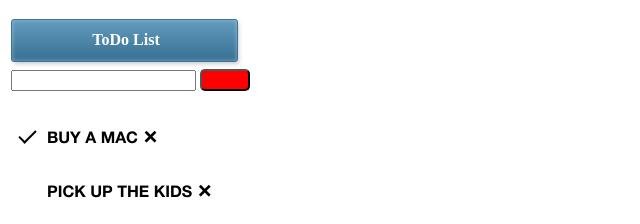
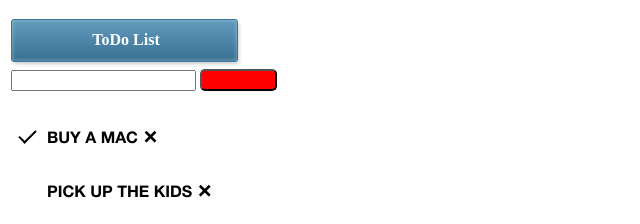
Before and after one commit to PervizSalmanov/ToDo, a plain HTML site: page index.html in a window 1280 px wide. Shown: the top 224 px of the page, 0-640 px from the left. Drawn offline with Linux system fonts and the light colour scheme.

Commit message:
Update style.css

```diff
--- a/css/style.css
+++ b/css/style.css
@@ -6,5 +6,5 @@ ul li.checked::before {content: '';position: absolute; border-color: #000;border
 .todo p{font-weight: bold;	text-align: center; color: #fff; top: 15px; position: relative;}
 ul#menu {margin-left: -41px;}
 span.close{margin-left: 5px;font-size: 25px;}
-button{background: red;padding: 14px 34px 4px 12px;width: 9px;height: 10px; border-radius: 5px}
+button{background: red;padding: 14px 61px 4px 12px;width: 9px;height: 10px; border-radius: 5px}
 input#hel {margin-left: 3px;}
```
